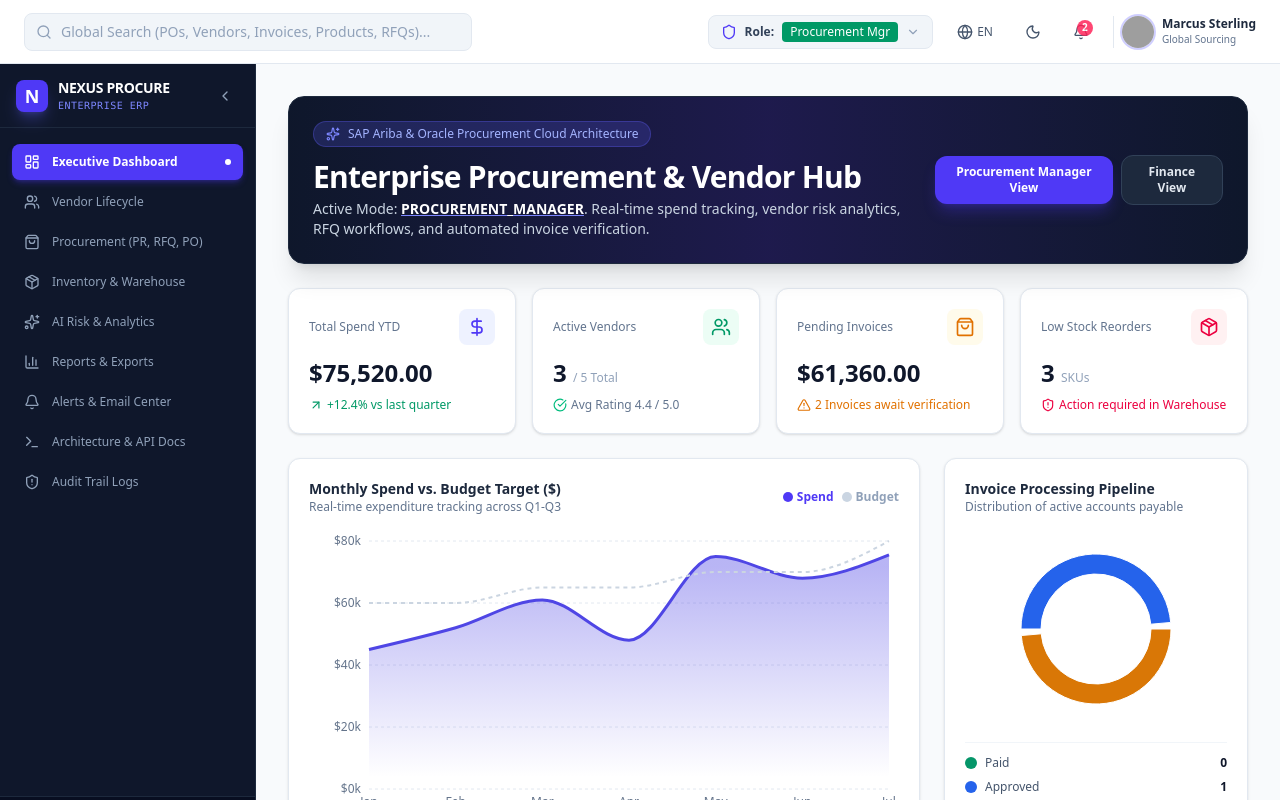
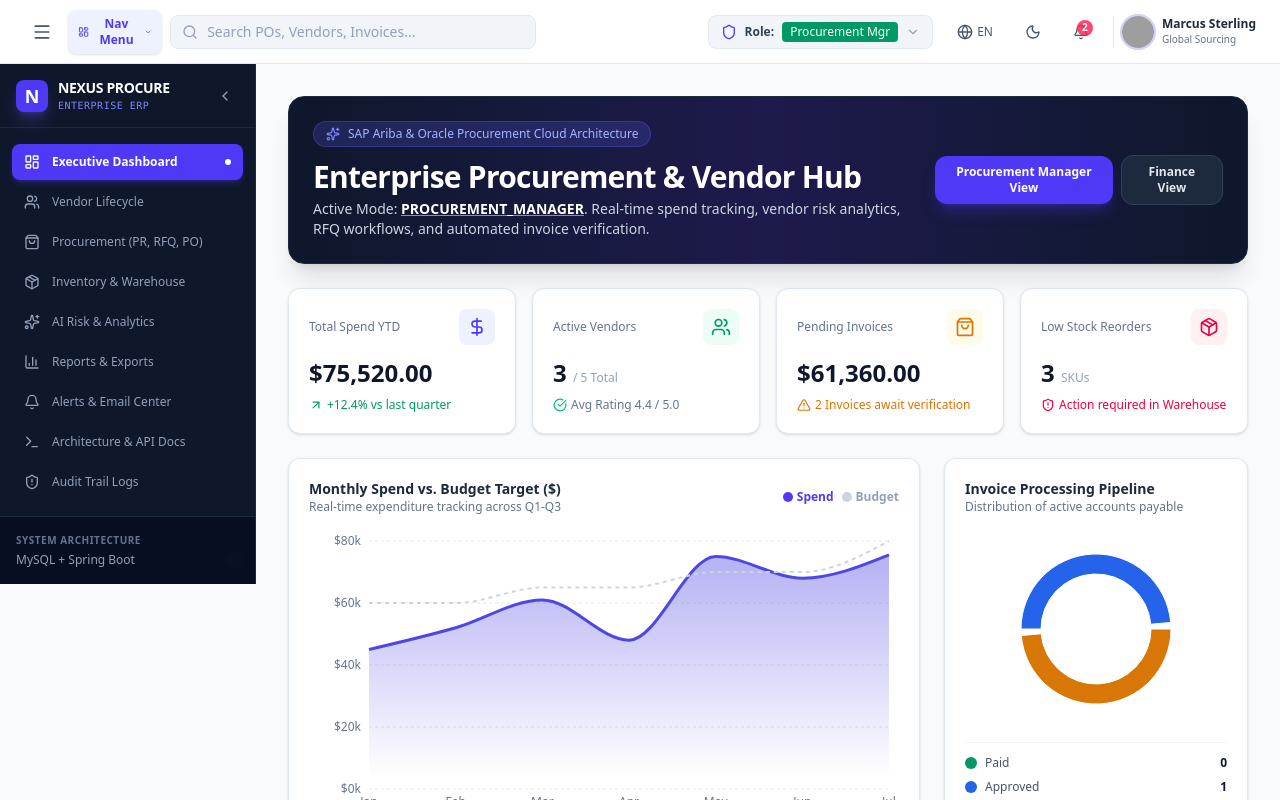
Before and after one commit to akshay-mutkule/Enterprise-Vendor-Procurement-Management-System, a React (Vite) app: page / in a window 1280 px wide. Shown: the top 800 px of the page. Built offline with nearby package versions, Linux system fonts and the light colour scheme; grey boxes are pictures that could not be loaded.

Commit message:
feat(layout): implement collapsible navigation sidebar
Add sidebar collapse state to application root and pass controls to Header and Sidebar components to enable layout toggling.

```diff
--- a/src/App.tsx
+++ b/src/App.tsx
@@ -15,6 +15,7 @@ import { AuditLogView } from './components/AuditLogView';
 
 export default function App() {
   const [activeTab, setActiveTab] = useState<ActiveTab>('dashboard');
+  const [collapsed, setCollapsed] = useState(false);
 
   const renderActiveView = () => {
     switch (activeTab) {
@@ -50,13 +51,13 @@ export default function App() {
       <div className="min-h-screen bg-slate-50 dark:bg-slate-950 text-slate-800 dark:text-slate-100 flex flex-col font-sans transition-colors duration-200">
 
         {/* Main Header Bar */}
-        <Header activeTab={activeTab} setActiveTab={setActiveTab} />
+        <Header activeTab={activeTab} setActiveTab={setActiveTab} collapsed={collapsed} setCollapsed={setCollapsed} />
 
         {/* Body Layout: Sidebar + Main Workspace */}
         <div className="flex-1 flex overflow-hidden">
 
           {/* Navigation Sidebar */}
-          <Sidebar activeTab={activeTab} setActiveTab={setActiveTab} />
+          <Sidebar activeTab={activeTab} setActiveTab={setActiveTab} collapsed={collapsed} setCollapsed={setCollapsed} />
 
           {/* Main Content Area */}
           <main className="flex-1 overflow-y-auto p-4 sm:p-6 lg:p-8 max-w-7xl mx-auto w-full">
--- a/src/components/Header.tsx
+++ b/src/components/Header.tsx
@@ -1,7 +1,8 @@
 import React, { useState } from 'react';
 import {
   Search, Bell, Moon, Sun, Globe, Shield, User as UserIcon,
-  ChevronDown, CheckCircle, AlertTriangle, Info, X
+  ChevronDown, CheckCircle, AlertTriangle, Info, X, Menu, LayoutDashboard,
+  Users, ShoppingBag, Package, FileText, Sparkles, BarChart3, Terminal, ShieldAlert
 } from 'lucide-react';
 import { useProcurement } from '../context/ProcurementContext';
 import { UserRole } from '../types';
@@ -9,9 +10,15 @@ import { UserRole } from '../types';
 interface HeaderProps {
   activeTab?: string;
   setActiveTab?: (tab: any) => void;
+  collapsed?: boolean;
+  setCollapsed?: (collapsed: boolean) => void;
+  mobileMenuOpen?: boolean;
+  setMobileMenuOpen?: (open: boolean) => void;
 }
 
-export const Header: React.FC<HeaderProps> = ({ activeTab, setActiveTab }) => {
+export const Header: React.FC<HeaderProps> = ({
+  activeTab, setActiveTab, collapsed, setCollapsed, mobileMenuOpen, setMobileMenuOpen
+}) => {
   const {
     currentRole, currentUser, switchRole, theme, toggleTheme,
     language, setLanguage, searchQuery, setSearchQuery,
@@ -21,6 +28,7 @@ export const Header: React.FC<HeaderProps> = ({ activeTab, setActiveTab }) => {
   const [showRoleDropdown, setShowRoleDropdown] = useState(false);
   const [showNotifications, setShowNotifications] = useState(false);
   const [showLangDropdown, setShowLangDropdown] = useState(false);
+  const [showNavMenu, setShowNavMenu] = useState(false);
 
   const roles: { role: UserRole; label: string; color: string }[] = [
     { role: 'SUPER_ADMIN', label: 'Super Admin', color: 'bg-indigo-600 text-white' },
@@ -31,26 +39,88 @@ export const Header: React.FC<HeaderProps> = ({ activeTab, setActiveTab }) => {
     { role: 'EMPLOYEE', label: 'Employee', color: 'bg-slate-700 text-white' },
   ];
 
+  const quickNavTabs = [
+    { id: 'dashboard', label: 'Dashboard', icon: LayoutDashboard },
+    { id: 'vendors', label: 'Vendors', icon: Users },
+    { id: 'procurement', label: 'Procurement', icon: ShoppingBag },
+    { id: 'inventory', label: 'Inventory', icon: Package },
+    { id: 'finance', label: 'Finance', icon: FileText },
+    { id: 'ai', label: 'AI Risk', icon: Sparkles },
+    { id: 'reports', label: 'Reports', icon: BarChart3 },
+    { id: 'notifications', label: 'Alerts', icon: Bell },
+    { id: 'developer', label: 'Dev Hub', icon: Terminal },
+    { id: 'audit', label: 'Audit Log', icon: ShieldAlert },
+  ];
+
   const unreadCount = notifications.filter(n => !n.read).length;
 
   return (
-    <header className="sticky top-0 z-30 h-16 bg-white/90 dark:bg-slate-900/90 backdrop-blur-md border-b border-slate-200 dark:border-slate-800 px-4 md:px-6 flex items-center justify-between transition-colors">
+    <header className="sticky top-0 z-30 h-16 bg-white/95 dark:bg-slate-900/95 backdrop-blur-md border-b border-slate-200 dark:border-slate-800 px-3 md:px-6 flex items-center justify-between transition-colors">
 
-      {/* Global Search Bar */}
-      <div className="flex items-center gap-3 flex-1 max-w-md">
+      {/* Mobile Menu & Search Bar */}
+      <div className="flex items-center gap-2 flex-1 max-w-lg">
+        {/* Sidebar Toggle for Desktop/Mobile */}
+        {setCollapsed && (
+          <button
+            onClick={() => setCollapsed(!collapsed)}
+            className="p-2 text-slate-600 dark:text-slate-300 hover:bg-slate-100 dark:hover:bg-slate-800 rounded-lg transition-colors shrink-0"
+            title="Toggle Navigation Menu"
+          >
+            <Menu className="w-5 h-5" />
+          </button>
+        )}
+
+        {/* Global Nav Menu Toggle button for quick access */}
+        {setActiveTab && (
+          <div className="relative">
+            <button
+              onClick={() => setShowNavMenu(!showNavMenu)}
+              className="px-2.5 py-1.5 bg-indigo-50 dark:bg-indigo-950/60 hover:bg-indigo-100 dark:hover:bg-indigo-900/80 text-indigo-600 dark:text-indigo-400 font-bold text-xs rounded-lg flex items-center gap-1.5 transition-all shadow-sm shrink-0"
+            >
+              <LayoutDashboard className="w-4 h-4" />
+              <span className="hidden sm:inline">Nav Menu</span>
+              <ChevronDown className="w-3 h-3" />
+            </button>
+
+            {showNavMenu && (
+              <div className="absolute left-0 mt-2 w-64 bg-white dark:bg-slate-800 border border-slate-200 dark:border-slate-700 rounded-xl shadow-2xl py-2 z-50">
+                <div className="px-3 py-1.5 border-b border-slate-100 dark:border-slate-700 text-[10px] font-bold text-slate-400 uppercase tracking-wider">
+                  Navigate System Modules
+                </div>
+                {quickNavTabs.map(tab => {
+                  const Icon = tab.icon;
+                  return (
+                    <button
+                      key={tab.id}
+                      onClick={() => {
+                        setActiveTab(tab.id);
+                        setShowNavMenu(false);
+                      }}
+                      className={`w-full flex items-center gap-2.5 px-3 py-2 text-xs font-semibold hover:bg-indigo-50 dark:hover:bg-slate-700/60 transition-colors ${activeTab === tab.id ? 'text-indigo-600 dark:text-indigo-400 bg-indigo-50/70 dark:bg-indigo-950/40 font-bold' : 'text-slate-700 dark:text-slate-200'}`}
+                    >
+                      <Icon className="w-4 h-4 text-indigo-500" />
+                      <span>{tab.label}</span>
+                    </button>
+                  );
+                })}
+              </div>
+            )}
+          </div>
+        )}
+
         <div className="relative w-full">
           <Search className="absolute left-3 top-1/2 -translate-y-1/2 w-4 h-4 text-slate-400" />
           <input
             type="text"
             value={searchQuery}
             onChange={(e) => setSearchQuery(e.target.value)}
-            placeholder="Global Search (POs, Vendors, Invoices, Products, RFQs)..."
-            className="w-full pl-9 pr-4 py-2 text-sm bg-slate-100 dark:bg-slate-800 border border-slate-200 dark:border-slate-700 rounded-lg focus:outline-none focus:ring-2 focus:ring-indigo-500/50 text-slate-800 dark:text-slate-200 placeholder-slate-400 transition-all"
+            placeholder="Search POs, Vendors, Invoices..."
+            className="w-full pl-9 pr-8 py-1.5 text-xs sm:text-sm bg-slate-100 dark:bg-slate-800 border border-slate-200 dark:border-slate-700 rounded-lg focus:outline-none focus:ring-2 focus:ring-indigo-500/50 text-slate-800 dark:text-slate-200 placeholder-slate-400 transition-all"
           />
           {searchQuery && (
             <button
               onClick={() => setSearchQuery('')}
-              className="absolute right-3 top-1/2 -translate-y-1/2 text-slate-400 hover:text-slate-600"
+              className="absolute right-2.5 top-1/2 -translate-y-1/2 text-slate-400 hover:text-slate-600"
             >
               <X className="w-4 h-4" />
             </button>
--- a/src/components/Sidebar.tsx
+++ b/src/components/Sidebar.tsx
@@ -25,7 +25,7 @@ interface SidebarProps {
 }
 
 export const Sidebar: React.FC<SidebarProps> = ({
-  activeTab, setActiveTab, collapsed, setCollapsed
+  activeTab, setActiveTab, collapsed = false, setCollapsed
 }) => {
   const { currentRole } = useProcurement();
 
@@ -46,7 +46,7 @@ export const Sidebar: React.FC<SidebarProps> = ({
 
   return (
     <aside
-      className={`${collapsed ? 'w-20' : 'w-64'} bg-slate-900 text-slate-300 flex flex-col h-screen sticky top-0 transition-all duration-300 z-40 border-r border-slate-800 shrink-0`}
+      className={`${collapsed ? 'w-20' : 'w-64'} bg-slate-900 text-slate-300 flex flex-col h-full sticky top-0 transition-all duration-300 z-40 border-r border-slate-800 shrink-0`}
     >
       {/* Brand Logo */}
       <div className="h-16 flex items-center justify-between px-4 border-b border-slate-800">
@@ -67,7 +67,7 @@ export const Sidebar: React.FC<SidebarProps> = ({
           </div>
         )}
         <button
-          onClick={() => setCollapsed(!collapsed)}
+          onClick={() => setCollapsed && setCollapsed(!collapsed)}
           className="p-1.5 rounded-lg text-slate-400 hover:bg-slate-800 hover:text-white transition-colors"
           title={collapsed ? "Expand Sidebar" : "Collapse Sidebar"}
         >
```
